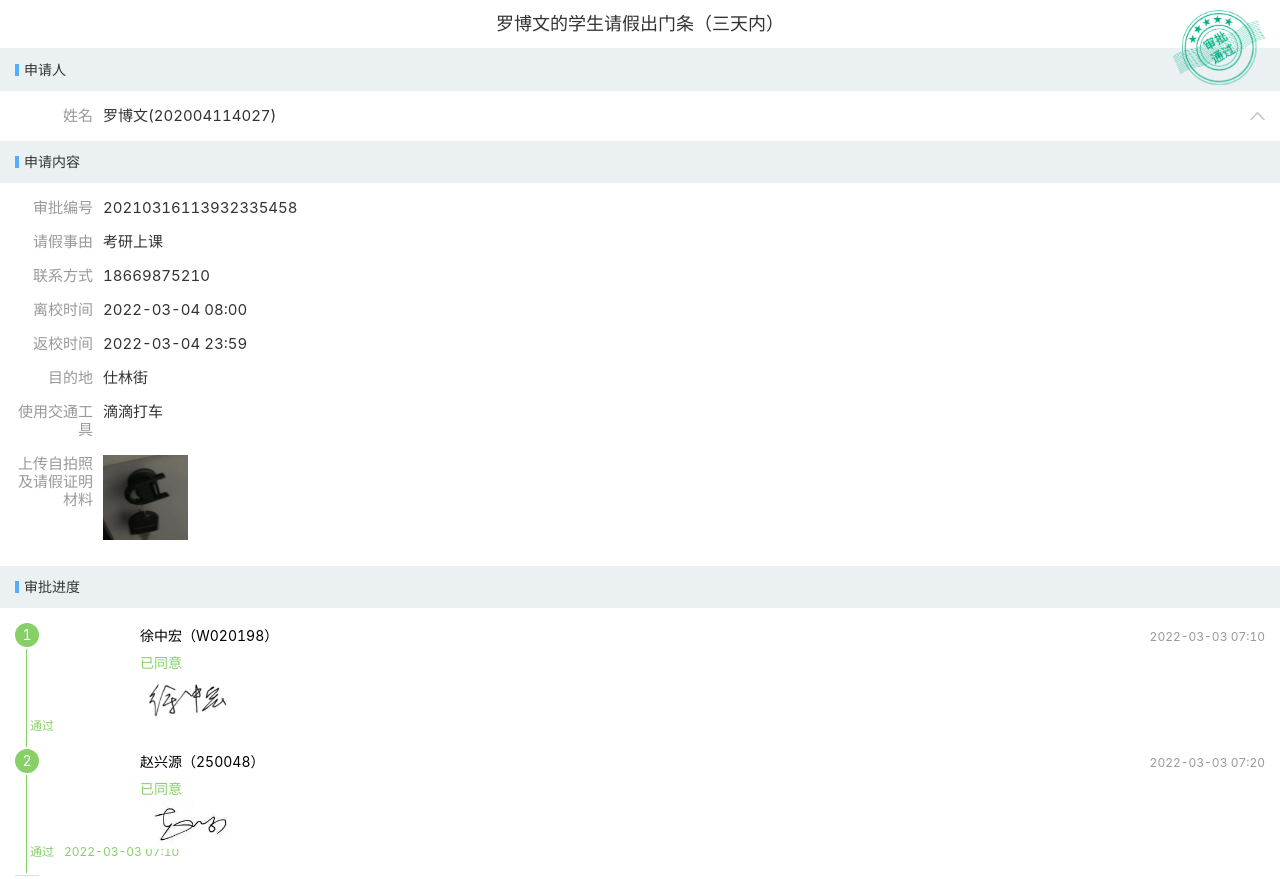
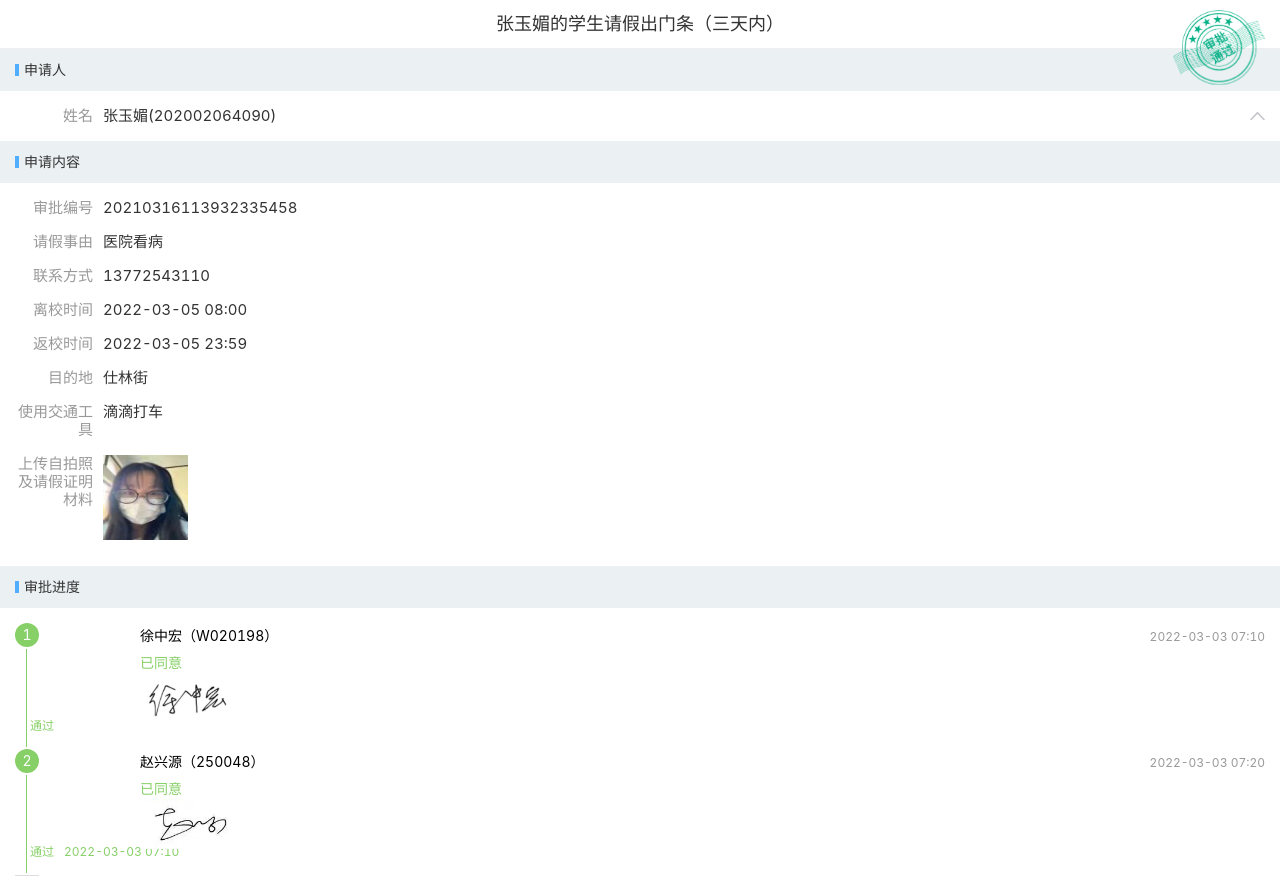
Before and after one commit to yibanjiatiao1/zym05, a plain HTML site: page index.html in a window 1280 px wide. Shown: the top 879 px of the page. Drawn offline with Linux system fonts and the light colour scheme; a script that the page names is missing.

Commit message:
Update index.html

```diff
--- a/index.html
+++ b/index.html
@@ -30,7 +30,7 @@
     <div class="hx-layout">
      <main class="hx-content">
       <div class="wfTitle___Y-ebx">
-       罗博文的学生请假出门条（三天内）
+       张玉媚的学生请假出门条（三天内）
       </div>
       <div class="hx-detail">
        <div class="hx-detail-group">
@@ -46,7 +46,7 @@
        <span class="hx-detail-item-label">姓名</span>
        <div class="hx-detail-item-field">
         <div class="am-flexbox am-flexbox-justify-start am-flexbox-align-center">
-         罗博文(202004114027)
+         张玉媚(202002064090)
         </div>
        </div>
       </div>
@@ -56,7 +56,7 @@
        <div class="hx-detail-item">
         <span class="hx-detail-item-label">学号</span>
         <div class="hx-detail-item-field">
-         202004114027        </div>
+         202002064090        </div>
        </div>
        <div class="hx-detail-item">
         <span class="hx-detail-item-label">性别</span>
@@ -119,22 +119,22 @@
          <div class="hx-detail-item">
           <span class="hx-detail-item-label">请假事由</span>
           <div class="hx-detail-item-field">
-           考研上课          </div>
+           医院看病          </div>
          </div>
          <div class="hx-detail-item">
           <span class="hx-detail-item-label">联系方式</span>
           <div class="hx-detail-item-field">
-           18669875210          </div>
+           13772543110          </div>
          </div>
          <div class="hx-detail-item">
           <span class="hx-detail-item-label">离校时间</span>
           <div class="hx-detail-item-field">
-           2022-03-04 08:00          </div>
+           2022-03-05 08:00          </div>
          </div>
          <div class="hx-detail-item">
           <span class="hx-detail-item-label">返校时间</span>
           <div class="hx-detail-item-field">
-           2022-03-04 23:59          </div>
+           2022-03-05 23:59          </div>
          </div>
          <div class="hx-detail-item">
           <span class="hx-detail-item-label">目的地</span>
@@ -150,7 +150,7 @@
           <span class="hx-detail-item-label">上传自拍照及请假证明材料</span>
           <div class="hx-detail-item-field">
            <div class="hx-detail-image">
-            <img src="./工作流_files/111.jpg" alt="" style="margin-right: 10px; width: 84.6667px;
+            <img src="./工作流_files/zym.jpg" alt="" style="margin-right: 10px; width: 84.6667px;
     height: 84.6667px; margin-bottom: 10px;">
            </div>
           </div>
```
